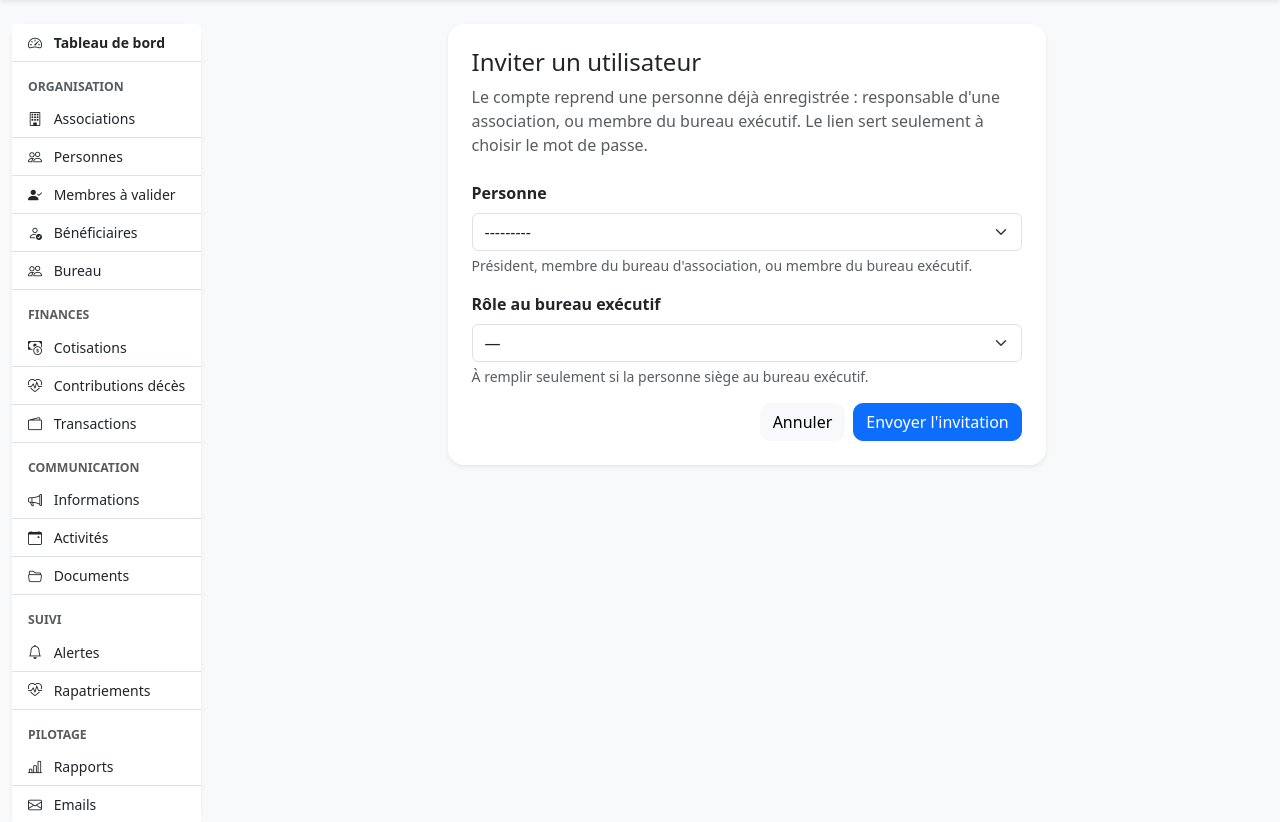
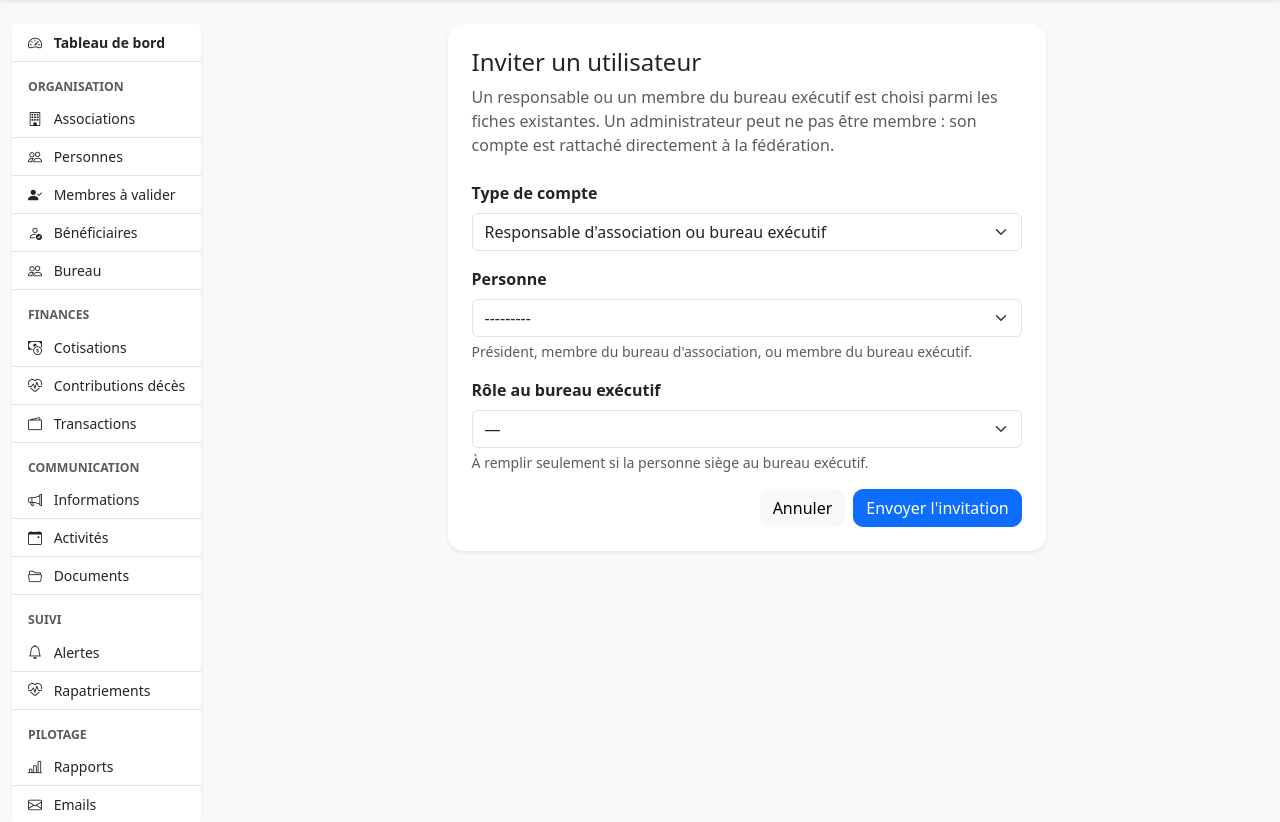
Before and after one commit to Barry-22491/fag, a Django app: page /fr/utilisateurs/inviter/ in a window 1280 px wide. Shown: the part 80-902 px from the top of the page. Run offline with Django 5.2, Linux system fonts and the light colour scheme; a user stored in the database is signed in; data comes from the database, SQL or seed files in the repository; data that the repository does not hold is empty.

Commit message:
Ajout de nouveaux champs dans le formulaire d'invitation d'utilisateur pour gérer les administrateurs, incluant la validation des informations personnelles. Mise à jour des vues pour intégrer ces changements et ajustement des messages de succès. Amélioration de l'interface utilisateur avec des scripts pour afficher dynamiquement les champs en fonction du type de compte sélectionné. Ajout de tests pour valider le comportement des nouvelles fonctionnalités. (12.11.2026)

```diff
--- a/gestion/forms.py
+++ b/gestion/forms.py
@@ -431,9 +431,18 @@ def _sur_bureau_federal(adhesion):
 
 
 class InvitationUtilisateurForm(BootstrapFormMixin, forms.Form):
+    mode = forms.ChoiceField(
+        label="Type de compte",
+        choices=[
+            ("membre", "Responsable d'association ou bureau exécutif"),
+            ("administrateur", "Administrateur"),
+        ],
+        initial="membre",
+    )
     adhesion = AdhesionInvitationField(
         label="Personne",
         queryset=Adhesion.objects.none(),
+        required=False,
         help_text="Président, membre du bureau d'association, ou membre du bureau exécutif.",
     )
     role_bureau = forms.ChoiceField(
@@ -442,16 +451,48 @@ class InvitationUtilisateurForm(BootstrapFormMixin, forms.Form):
         required=False,
         help_text="À remplir seulement si la personne siège au bureau exécutif.",
     )
+    prenom = forms.CharField(label="Prénom", max_length=100, required=False)
+    nom = forms.CharField(label="Nom", max_length=100, required=False)
+    email = forms.EmailField(label="Email", required=False)
 
     def __init__(self, *args, federation=None, **kwargs):
+        self.federation = federation
         super().__init__(*args, **kwargs)
         if federation is not None:
             self.fields["adhesion"].queryset = adhesions_invitables(federation)
 
     def clean(self):
         cleaned = super().clean()
+        mode = cleaned.get("mode")
+        if mode == "administrateur":
+            return self._clean_administrateur(cleaned)
+        return self._clean_membre(cleaned)
+
+    def _clean_administrateur(self, cleaned):
+        prenom = (cleaned.get("prenom") or "").strip()
+        nom = (cleaned.get("nom") or "").strip()
+        email = (cleaned.get("email") or "").strip()
+        if not prenom:
+            self.add_error("prenom", "Indiquez le prénom.")
+        if not nom:
+            self.add_error("nom", "Indiquez le nom.")
+        if not email:
+            self.add_error("email", "Indiquez l'email.")
+        elif User.objects.filter(email__iexact=email).exists() or User.objects.filter(username__iexact=email).exists():
+            self.add_error("email", "Un compte existe déjà avec cet email.")
+        if self.errors:
+            return cleaned
+        cleaned["prenom"] = prenom
+        cleaned["nom"] = nom
+        cleaned["email"] = email
+        cleaned["personne"] = None
+        cleaned["attributions"] = [(self.federation, "federation_direction")]
+        return cleaned
+
+    def _clean_membre(self, cleaned):
         adhesion = cleaned.get("adhesion")
         if not adhesion:
+            self.add_error("adhesion", "Choisissez une personne déjà enregistrée.")
             return cleaned
 
         if adhesion.personne.compte_id:
@@ -471,9 +512,13 @@ class InvitationUtilisateurForm(BootstrapFormMixin, forms.Form):
             else:
                 attributions.append((adhesion.association.federation, role_bureau))
 
-        if not attributions:
+        if not attributions and not self.errors:
             self.add_error("adhesion", "Cette personne ne peut pas recevoir de compte.")
 
+        cleaned["personne"] = adhesion.personne
+        cleaned["prenom"] = adhesion.personne.prenom
+        cleaned["nom"] = adhesion.personne.nom
+        cleaned["email"] = adhesion.personne.email
         cleaned["attributions"] = attributions
         return cleaned
 
--- a/gestion/templates/utilisateurs/inviter.html
+++ b/gestion/templates/utilisateurs/inviter.html
@@ -8,13 +8,13 @@
       <div class="card-body p-4">
         <h1 class="h4 mb-2">{{ title }}</h1>
         <p class="text-muted mb-4">
-          Le compte reprend une personne déjà enregistrée : responsable d'une association,
-          ou membre du bureau exécutif. Le lien sert seulement à choisir le mot de passe.
+          Un responsable ou un membre du bureau exécutif est choisi parmi les fiches existantes.
+          Un administrateur peut ne pas être membre : son compte est rattaché directement à la fédération.
         </p>
-        <form method="post" class="row g-3">
+        <form method="post" class="row g-3" id="invitation-form">
           {% csrf_token %}
           {% for field in form %}
-          <div class="col-12">
+          <div class="col-12 invitation-field" data-field="{{ field.name }}">
             <label class="form-label fw-semibold" for="{{ field.id_for_label }}">{{ field.label }}</label>
             {{ field }}
             {% if field.help_text %}
@@ -35,3 +35,26 @@
   </div>
 </div>
 {% endblock %}
+
+{% block scripts %}
+<script>
+(function () {
+  const mode = document.getElementById("id_mode");
+  if (!mode) return;
+  const membreFields = ["adhesion", "role_bureau"];
+  const adminFields = ["prenom", "nom", "email"];
+
+  function refresh() {
+    const admin = mode.value === "administrateur";
+    document.querySelectorAll(".invitation-field").forEach(function (block) {
+      const name = block.dataset.field;
+      if (membreFields.indexOf(name) !== -1) block.classList.toggle("d-none", admin);
+      if (adminFields.indexOf(name) !== -1) block.classList.toggle("d-none", !admin);
+    });
+  }
+
+  mode.addEventListener("change", refresh);
+  refresh();
+})();
+</script>
+{% endblock %}
--- a/gestion/views/legacy.py
+++ b/gestion/views/legacy.py
@@ -2590,31 +2590,33 @@ def inviter_utilisateur(request):
         form = InvitationUtilisateurForm(request.POST, federation=federation)
 
         if form.is_valid():
-            adhesion = form.cleaned_data["adhesion"]
-            personne = adhesion.personne
-            email = personne.email
+            personne = form.cleaned_data["personne"]
+            email = form.cleaned_data["email"]
+            prenom = form.cleaned_data["prenom"]
+            nom = form.cleaned_data["nom"]
 
             user, created = User.objects.get_or_create(
                 username=email,
                 defaults={
                     "email": email,
-                    "first_name": personne.prenom,
-                    "last_name": personne.nom,
+                    "first_name": prenom,
+                    "last_name": nom,
                     "is_active": True,
                 },
             )
 
             doit_choisir_mot_de_passe = created or not user.has_usable_password()
             user.email = email
-            user.first_name = personne.prenom
-            user.last_name = personne.nom
+            user.first_name = prenom
+            user.last_name = nom
             user.is_active = True
             if doit_choisir_mot_de_passe:
                 user.set_password(secrets.token_urlsafe(32))
             user.save()
 
-            personne.compte = user
-            personne.save(update_fields=["compte"])
+            if personne:
+                personne.compte = user
+                personne.save(update_fields=["compte"])
 
             for entite, role_nom in form.cleaned_data["attributions"]:
                 role, _created_role = Role.objects.get_or_create(nom=role_nom)
@@ -2624,6 +2626,7 @@ def inviter_utilisateur(request):
                     role=role,
                 )
 
+            destinataire = personne or f"{prenom} {nom}"
             if doit_choisir_mot_de_passe:
                 reset_form = PasswordResetForm({"email": email})
                 if reset_form.is_valid():
@@ -2636,12 +2639,12 @@ def inviter_utilisateur(request):
                     )
                 messages.success(
                     request,
-                    f"Invitation envoyée à {personne}. Le lien permet de choisir le mot de passe.",
+                    f"Invitation envoyée à {destinataire}. Le lien permet de choisir le mot de passe.",
                 )
             else:
                 messages.success(
                     request,
-                    f"Accès ajouté pour {personne}. Le mot de passe existant est conservé.",
+                    f"Accès ajouté pour {destinataire}. Le mot de passe existant est conservé.",
                 )
             return redirect("dashboard")
     else:
```
Also changed, not shown: gestion/tests.py (+24 -1 lines).
